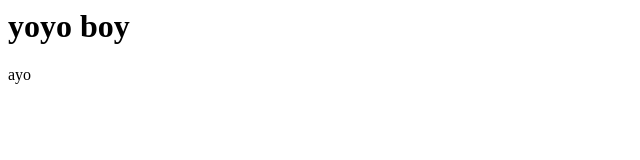
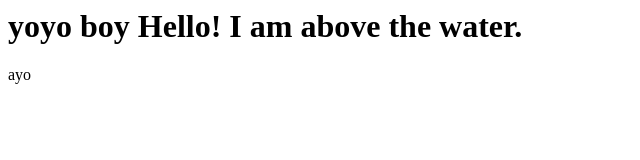
Before and after one commit to Ebrahim-haider/gitfirst, a plain HTML site: page index.html in a window 1280 px wide. Shown: the whole page, without its empty margins (0-640 px from the left). Drawn offline with Linux system fonts and the light colour scheme.

Commit message:
feature slave added

```diff
--- a/index.html
+++ b/index.html
@@ -4,6 +4,7 @@
             <title>Temp site</title>
             <h1>
                 yoyo boy
+                Hello! I am above the water.
             </h1>
             </head>
         <p>
```
